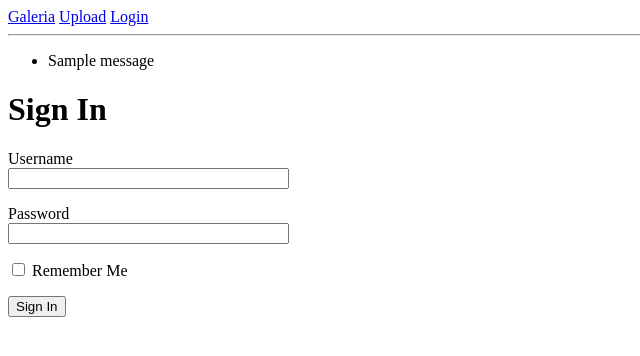
After one commit to JordyAraujo/DesafioSurfMappers, a Flask app: page /login in a window 1280 px wide. The commit adds this page. Shown: the top 356 px of the page, without its empty margins (0-640 px from the left). Run offline with Flask 2, Linux system fonts and the light colour scheme; one stand-in notice (Sample message) is shown.

Commit message:
Tela de login, upload, seleção e fluxos OK

```diff
--- a/config.py
+++ b/config.py
@@ -1,2 +1,6 @@
+import os
+
+
 class Config(object):
     ALLOWED_EXTENSIONS = ["JPEG", "JPG", "PNG"]
+    SECRET_KEY = os.environ.get('SECRET_KEY') or 'galeriasm'
--- /dev/null
+++ b/galeriaSM/login.py
@@ -0,0 +1,9 @@
+from flask_wtf import FlaskForm
+from wtforms import StringField, PasswordField, BooleanField, SubmitField, FileField
+from wtforms.validators import DataRequired
+
+class LoginForm(FlaskForm):
+    username = StringField('Username', validators=[DataRequired()])
+    password = PasswordField('Password', validators=[DataRequired()])
+    remember_me = BooleanField('Remember Me')
+    submit = SubmitField('Sign In')
--- a/galeriaSM/routes.py
+++ b/galeriaSM/routes.py
@@ -1,11 +1,26 @@
-from flask import render_template, request, redirect, url_for
+from flask import render_template, flash, request, redirect, url_for
 from galeriaSM import app
 from werkzeug.utils import secure_filename
+from galeriaSM.login import LoginForm
 import os
 import boto3
 
 s3 = boto3.client('s3')
 bucket = 'galeriasmbucket'
+
+
+class Files():
+
+    filenames = []
+
+    def get_filenames(self):
+        return self.filenames
+
+    def set_filenames(self, names):
+        self.filenames = names
+
+
+f = Files()
 
 
 def allowed_image(filename):
@@ -24,27 +39,58 @@ def allowed_image(filename):
 @app.route("/")
 @app.route("/index", methods=["GET", "POST"])
 def index():
+    files = []
+    if request.method == "POST":
+        selected = request.form.getlist('image')
+        f.set_filenames(selected)
+    else:
+        selected = f.get_filenames()
+    if not selected:
+        flash("Nada a mostrar")
+    for obj in selected:
+        url = s3.generate_presigned_url('get_object',
+                                        Params={
+                                            'Bucket': bucket,
+                                            'Key': obj
+                                        },
+                                        ExpiresIn=3600)
+        files.append(url)
+    return render_template('index.html', files=files)
+
+
+@app.route("/upload", methods=["GET", "POST"])
+def upload():
     if request.method == "POST":
         if request.files:
             image = request.files["image"]
             if image.filename == "":
-                print("No filename")
-                return redirect(url_for('index'))
+                flash('No filename')
+                return redirect(url_for('upload'))
             if allowed_image(image.filename):
                 filename = secure_filename(image.filename)
                 s3.upload_fileobj(image, 'galeriasmbucket', filename)
-                print("Imagem salva")
-                return redirect(url_for('aprovacao'))
+                flash("Imagem salva")
+                return redirect(url_for('index'))
             else:
-                print("Formato de arquivo não permitido")
-                return redirect(redirect.url)
-    return render_template("index.html")
+                flash("Formato de arquivo não permitido")
+                return redirect(url_for('upload'))
+    return render_template("upload.html")
+
+
+@app.route('/login', methods=["GET", "POST"])
+def login():
+    form = LoginForm()
+    if form.validate_on_submit():
+        flash("Seja bem vindo, {}!".format(
+            form.username.data))
+        return redirect('/aprovacao')
+    return render_template('login.html', title='Sign In', form=form)
 
 
 @app.route("/aprovacao", methods=["GET", "POST"])
 def aprovacao():
-    files = []
-    names = []
+    files = {}
+    cont = 0
     for obj in s3.list_objects_v2(Bucket=bucket)['Contents']:
         url = s3.generate_presigned_url('get_object',
                                         Params={
@@ -52,21 +98,6 @@ def aprovacao():
                                             'Key': obj['Key']
                                         },
                                         ExpiresIn=3600)
-        files.append(url)
-        names.append(obj['Key'])
-    return render_template('aprovacao.html', title='Aprovação', files=files, names=names)
-
-@app.route("/galeria", methods=["GET", "POST"])
-def galeria():
-    files = []
-    if request.method == "POST":
-        filenames = request.form.getlist('image')
-    for obj in filenames:
-        url = s3.generate_presigned_url('get_object',
-                                        Params={
-                                            'Bucket': bucket,
-                                            'Key': obj
-                                        },
-                                        ExpiresIn=3600)
-        files.append(url)
-    return render_template('galeria.html', files=files)
+        files[cont] = {'name': obj['Key'], 'url': url}
+        cont = cont + 1
+    return render_template('aprovacao.html', title='Aprovação', files=files)
--- a/galeriaSM/templates/base.html
+++ b/galeriaSM/templates/base.html
@@ -10,11 +10,20 @@
 
 <body>
   <div>
-    <a href="{{ url_for('index') }}">Upload</a>
-    <a href="{{ url_for('aprovacao') }}">Aprovação</a>
-    <a href="{{ url_for('galeria') }}">Galeria</a>
+    <a href="{{ url_for('index') }}">Galeria</a>
+    <a href="{{ url_for('upload') }}">Upload</a>
+    <a href="{{ url_for('login') }}">Login</a>
   </div>
   <hr>
+  {% with messages = get_flashed_messages() %}
+  {% if messages %}
+  <ul>
+    {% for message in messages %}
+    <li>{{ message }}</li>
+    {% endfor %}
+  </ul>
+  {% endif %}
+  {% endwith %}
   {% block content %}{% endblock %}
 </body>
 
--- /dev/null
+++ b/galeriaSM/templates/login.html
@@ -0,0 +1,24 @@
+{% extends "base.html" %}
+
+{% block content %}
+    <h1>Sign In</h1>
+    <form action="" method="post" novalidate>
+        {{ form.hidden_tag() }}
+        <p>
+            {{ form.username.label }}<br>
+            {{ form.username(size=32) }}<br>
+            {% for error in form.username.errors %}
+            <span style="color: red;">[{{ error }}]</span>
+            {% endfor %}
+        </p>
+        <p>
+            {{ form.password.label }}<br>
+            {{ form.password(size=32) }}<br>
+            {% for error in form.password.errors %}
+            <span style="color: red;">[{{ error }}]</span>
+            {% endfor %}
+        </p>
+        <p>{{ form.remember_me() }} {{ form.remember_me.label }}</p>
+        <p>{{ form.submit() }}</p>
+    </form>
+{% endblock %}
```
Also changed, not shown: galeriaSM/templates/aprovacao.html (+7 -10 lines), galeriaSM/templates/galeria.html (deleted, +0 -14 lines), galeriaSM/templates/index.html (+7 -8 lines), galeriaSM/templates/upload.html (added, +14 -0 lines).
